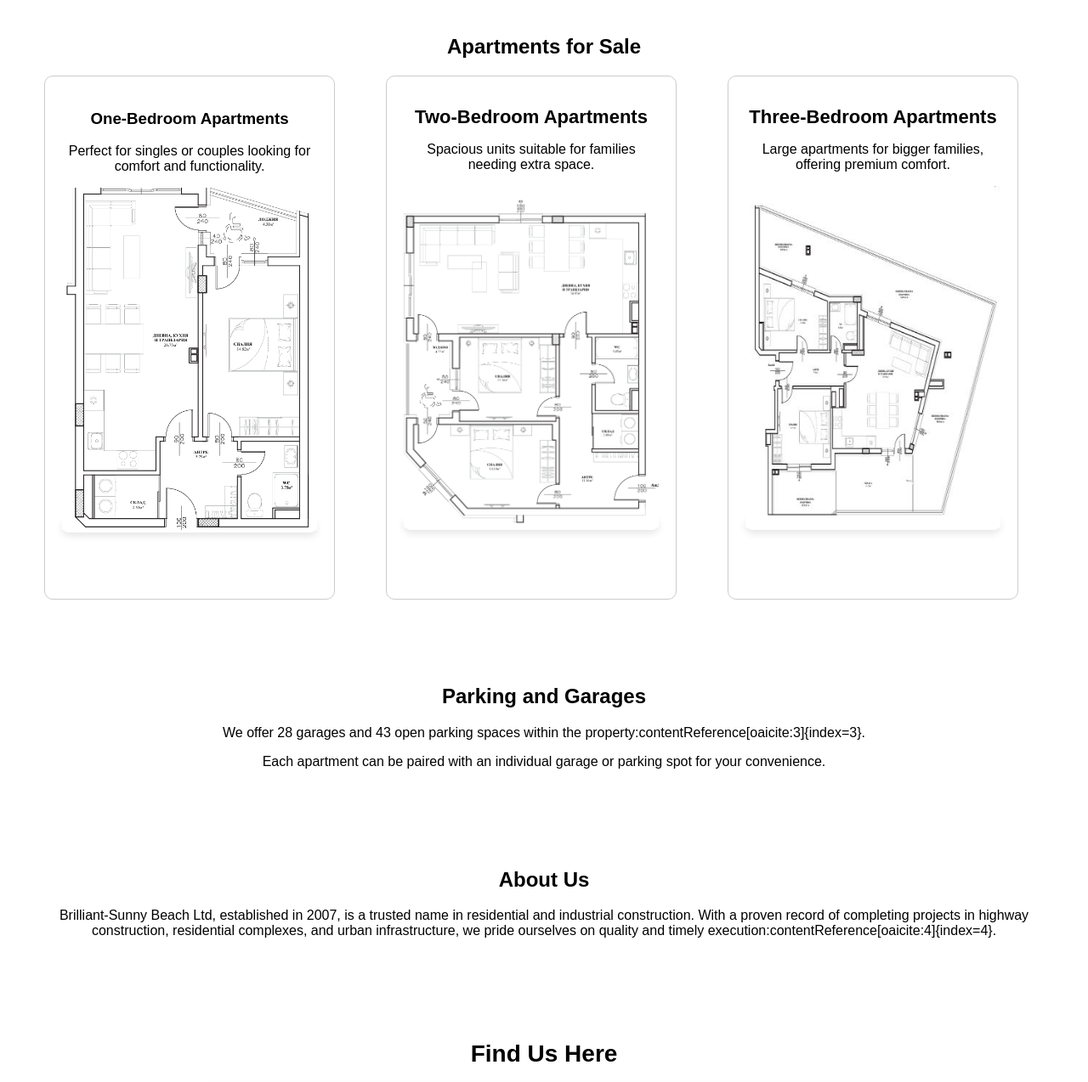
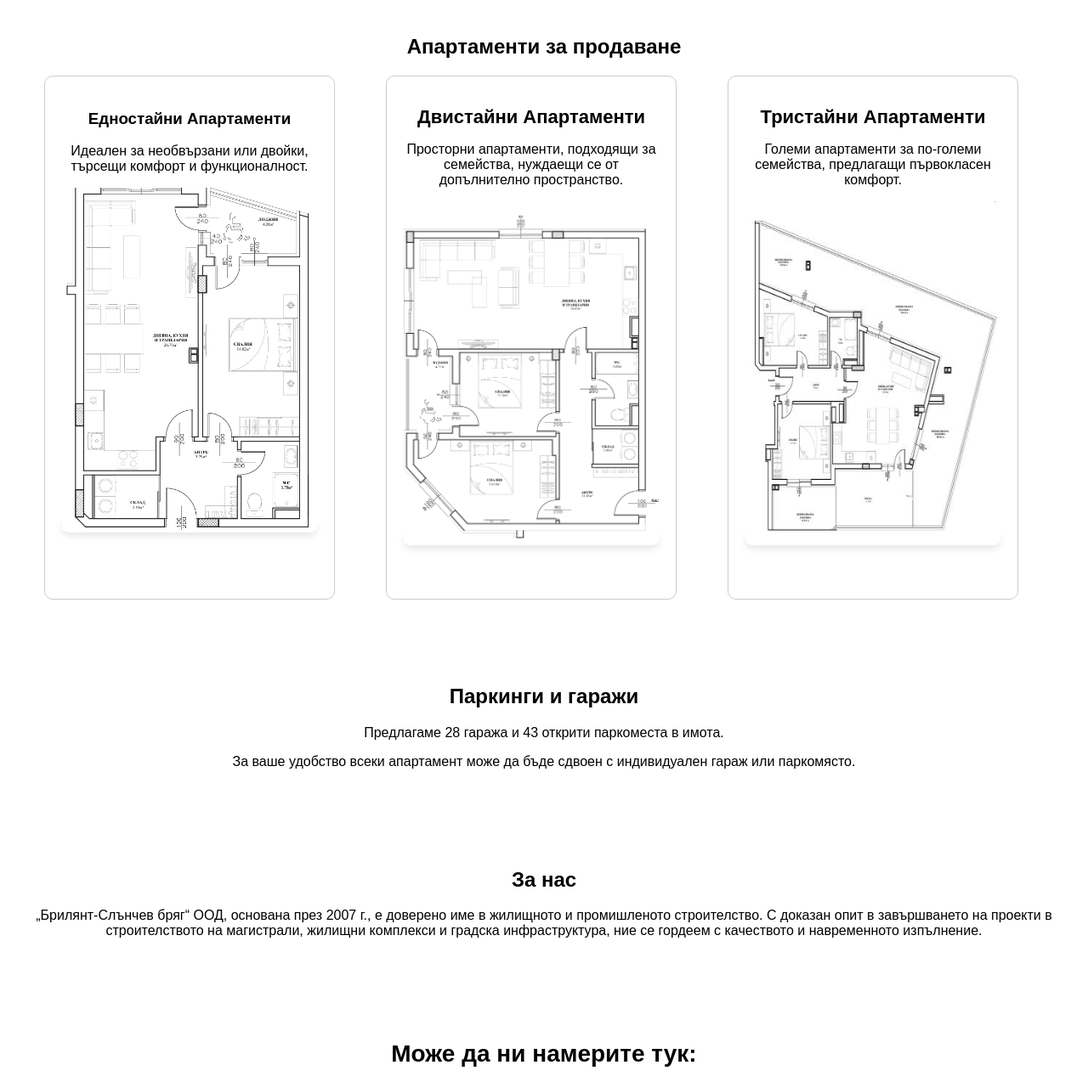
Before and after one commit to vulchevd/staskata, a plain HTML site: page index-bg.html in a window 1280 px wide. Shown: the part 920-2194 px from the top of the page at 85% size. Drawn offline with Linux system fonts and the light colour scheme; grey boxes are pictures that could not be loaded.

Commit message:
Add files via upload

```diff
--- a/index-bg.html
+++ b/index-bg.html
@@ -46,43 +46,44 @@
 </section>
 
 <section id="apartments">
-    <h2>Apartments for Sale</h2>
+    <h2>Апартаменти за продаване</h2>
     <div class="apartment-types">
         <div class="apartment">
-            <h3>One-Bedroom Apartments</h3>
-            <p>Perfect for singles or couples looking for comfort and functionality.</p>
-            <a href="two-bedroom.html" class="apartment-card">
+            <h3>Едностайни Апартаменти</h3>
+            <p>Идеален за необвързани или двойки, търсещи комфорт и функционалност.</p>
+            <a href="one-bedroom.html" class="apartment-card">
                 <img src="images/one-bedroom.png" alt="Two-Bedroom Apartment">
         </div>
         <div class="apartment">
-            <h3>Two-Bedroom Apartments</h3>
-            <p>Spacious units suitable for families needing extra space.</p>
+            <h3>Двистайни Апартаменти</h3>
+            <p>Просторни апартаменти, подходящи за семейства, нуждаещи се от допълнително пространство.</p>
             <a href="two-bedroom.html" class="apartment-card">
                 <img src="images/two-bedroom.png" alt="Two-Bedroom Apartment">
         </div>
         <div class="apartment">
-            <h3>Three-Bedroom Apartments</h3>
-            <p>Large apartments for bigger families, offering premium comfort.</p>
-            <a href="two-bedroom.html" class="apartment-card">
+            <h3>Тристайни Апартаменти</h3>
+            <p>Големи апартаменти за по-големи семейства, предлагащи първокласен комфорт.</p>
+            <a href="tree-bedroom.html" class="apartment-card">
                 <img src="images/tree-bedroom.jpg" alt="Two-Bedroom Apartment">
         </div>
     </div>
 </section>
 
 <section id="parking">
-    <h2>Parking and Garages</h2>
-    <p>We offer 28 garages and 43 open parking spaces within the property&#8203;:contentReference[oaicite:3]{index=3}.</p>
-    <p>Each apartment can be paired with an individual garage or parking spot for your convenience.</p>
+    <h2>Паркинги и гаражи</h2>
+    <p>Предлагаме 28 гаража и 43 открити паркоместа в имота.</p>
+    <p>За ваше удобство всеки апартамент може да бъде сдвоен с индивидуален гараж или паркомясто.</p>
 </section>
 
 <section id="about">
-    <h2>About Us</h2>
-    <p>Brilliant-Sunny Beach Ltd, established in 2007, is a trusted name in residential and industrial construction.
-       With a proven record of completing projects in highway construction, residential complexes, and urban infrastructure,
-       we pride ourselves on quality and timely execution&#8203;:contentReference[oaicite:4]{index=4}.</p>
+    <h2>За нас</h2>
+    <p>„Брилянт-Слънчев бряг“ ООД, основана през 2007 г., е доверено име в жилищното и промишленото строителство.
+
+      С доказан опит в завършването на проекти в строителството на магистрали, жилищни комплекси и градска инфраструктура,
+      ние се гордеем с качеството и навременното изпълнение.</p>
 </section>
 <section class="map-section">
-    <h2>Find Us Here</h2>
+    <h2>Може да ни намерите тук:</h2>
 
     <a href="https://www.google.com/maps/place/@43.067890,25.600123,17z/" target="_blank">
       <iframe
@@ -99,10 +100,10 @@
 
 
 <section id="contact">
-    <h2>Contact Us</h2>
-    <p>Phone: +359885555055</p>
-    <p>Email: office@briliant.bg</p>
-    <p>Address: Sveti Vlas, "St.St. Cyril and Methodius" Str. №22, Bulgaria</p>
+    <h2>Контакти</h2>
+    <p>Телефон: +359885555055</p>
+    <p>Имейл: office@briliant.bg</p>
+    <p>Адрес: Свети Влас, "St.St. Cyril and Methodius" Str. №22, Българя</p>
 </section>
 
 <footer>
```
